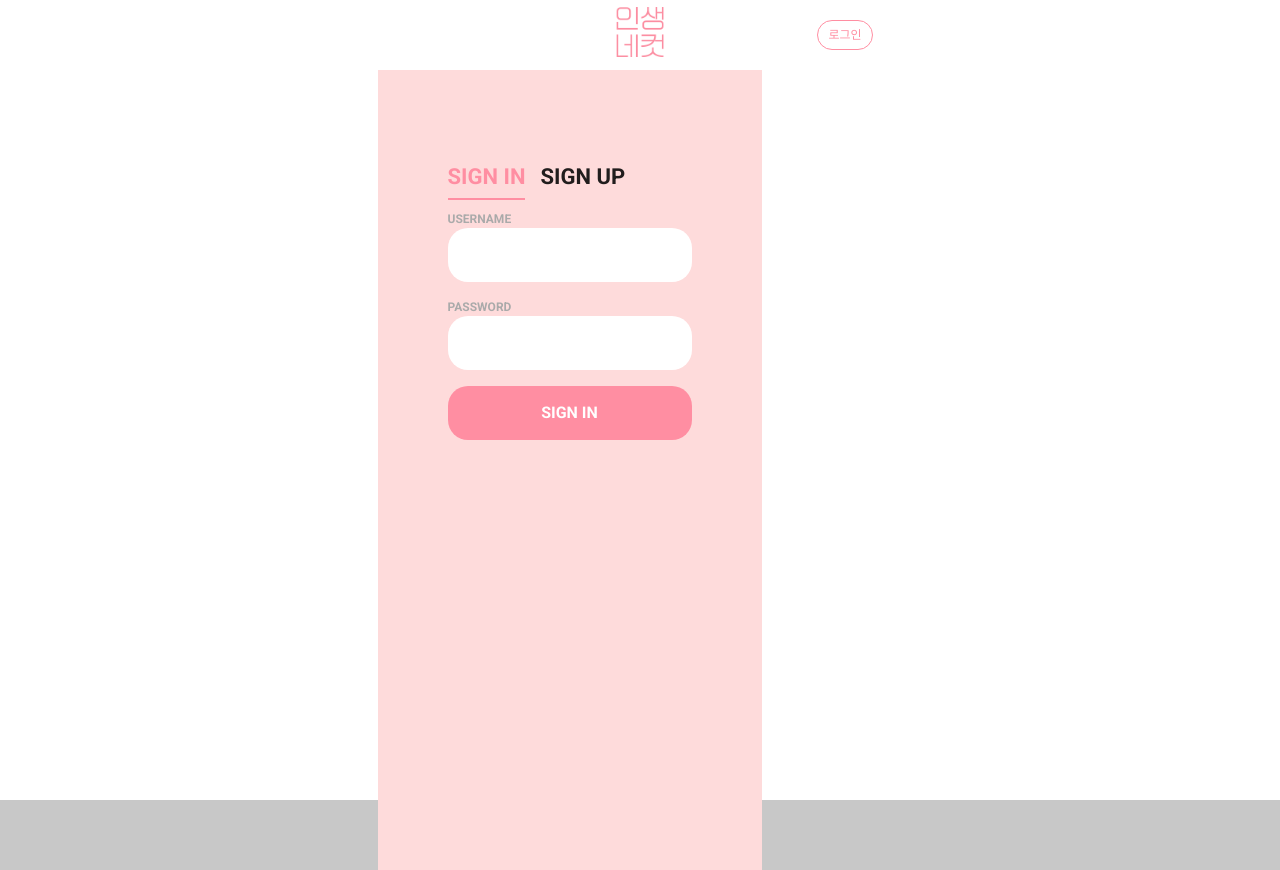
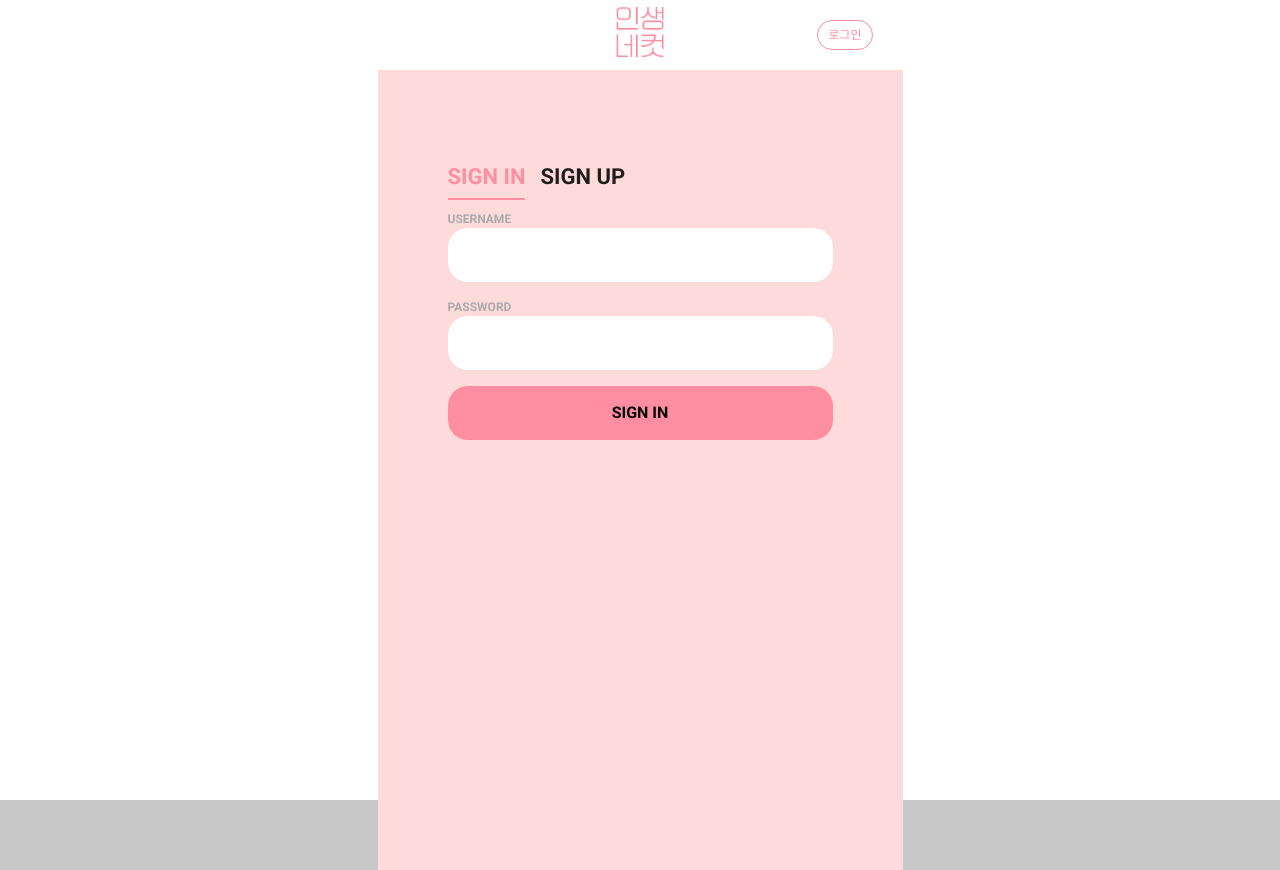
Before and after one commit to oooihmm/life-four-cuts, a Vue app in the folder frontend/: page /login in a window 1280 px wide. Built offline with nearby package versions, Linux system fonts and the light colour scheme.

Commit message:
Feat: 로그인, 회원가입 alert 구현

```diff
--- a/frontend/src/components/Frame.vue
+++ b/frontend/src/components/Frame.vue
@@ -29,7 +29,6 @@ export default {
     isNone() {
       const link = document.location.href
       const loginLink = 'http://localhost:8080/login'
-      console.log(link)
       if (link === loginLink) {
         this.show = false
       }
--- a/frontend/src/views/HomeView.vue
+++ b/frontend/src/views/HomeView.vue
@@ -27,6 +27,7 @@ export default {
 
   #body {
     height: 100%;
+    overflow: scroll;
     background-color: rgb(255, 142, 162);
   }
 </style>
--- a/frontend/src/views/LoginView.vue
+++ b/frontend/src/views/LoginView.vue
@@ -7,47 +7,36 @@
     <div class="login-form">
       <div class="sign-in-htm">
         <div class="group">
-          <label for="user" class="label">Username</label>
-          <input id="user" type="text" class="input">
-        </div>
-        <div class="group">
-          <label for="pass" class="label">Password</label>
-          <input id="pass" type="password" class="input" data-type="password">
-        </div>
-        <!-- <div class="group">
-          <input id="check" type="checkbox" class="check" checked>
-          <label for="check"><span class="icon"></span> Keep me Signed in</label>
-        </div> -->
-        <div class="group">
-          <input type="submit" class="button" value="Sign In">
-        </div>
-        <div class="hr"></div>
-        <!-- <div class="foot-lnk">
-          <a href="#forgot">Forgot Password?</a>
-        </div> -->
-      </div>
-      <div class="sign-up-htm">
-        <div class="group">
-          <label for="user" class="label">Username</label>
-          <input id="user" type="text" class="input">
+          <label for="loginUser" class="label">Username</label>
+          <input id="loginUser" type="text" class="input">
         </div>
         <div class="group">
           <label for="pass" class="label">Password</label>
           <input id="pass" type="password" class="input" data-type="password">
         </div>
         <div class="group">
+          <input type="submit" class="button" value="Sign In" @click="signIn()">
+        </div>
+        <div class="hr"></div>
+      </div>
+      <div class="sign-up-htm">
+        <div class="group">
+          <label for="signUpUser" class="label">Username</label>
+          <input id="signUpUser" type="text" class="input">
+        </div>
+        <div class="group">
+          <label for="pass" class="label">Password</label>
+          <input id="password1" type="password" class="input" data-type="password">
+        </div>
+        <div class="group">
           <label for="pass" class="label">Repeat Password</label>
-          <input id="pass" type="password" class="input" data-type="password">
+          <input id="password2" type="password" class="input" data-type="password">
         </div>
-        <!-- <div class="group">
-          <label for="pass" class="label">Email Address</label>
-          <input id="pass" type="text" class="input">
-        </div> -->
         <div class="group">
-          <input type="submit" class="button" value="Sign Up" name="Sign up">
+          <input type="submit" class="button" id="signUp"
+            value="Sign Up" name="Sign up" @click="signUp()">
         </div>
         <div class="foot-lnk">
-
         </div>
       </div>
     </div>
@@ -56,18 +45,40 @@
 </template>
 
 <script>
-import Frame from '../components/Frame.vue';
-
-import axios from 'axios';
+import Frame from '../components/Frame.vue'
+import router from '../router'
 
 export default {
-    name: "App",
-    components: {
-        Frame
-
+  name: 'App',
+  components: {
+    Frame
+  },
+  methods: {
+    signUp() {
+      const signUpUser = document.getElementById('signUpUser').value
+      const password1 = document.getElementById('password1').value
+      const password2 = document.getElementById('password2').value
+      if((signUpUser === '') || (password1 === '') || password2 === '') {
+        alert('정보를 모두 입력해주세요.')
+      } else {
+        if (password1 === password2) {
+          alert('회원가입에 성공했습니다.')
+          router.go()
+        } else { alert('비밀번호가 일치하지 않습니다. 다시 입력해주세요.') }
+      }
     },
-
-};
+    signIn() {
+      const loginUser = document.getElementById('loginUser').value
+      const password = document.getElementById('pass').value
+      if ((loginUser === '') || (password === '')) {
+        alert('정보를 모두 입력해주세요')
+      } else {
+        alert('로그인에 성공했습니다.')
+        router.push({path:'/home'})
+      }
+    }
+  }
+}
 
 </script>
 
@@ -83,24 +94,16 @@ body{
 .clearfix:after{clear:both;display:block}
 a{color:inherit;text-decoration:none}
 
-/* .logo{
-    height: 10em;
-    padding: 1em;
-    margin-left:-10px;
-    margin-bottom: 10px;
-    display: block;
-    align-content: center;
-} */
 .login-wrap{
   width:100vw;
   height: 100vh;
   margin:auto;
   max-width:525px;
   min-height:670px;
-  /* position:relative; */
+  position:relative;
 }
 .login-html{
-  width:30%;
+  width:100%;
   height:100%;
   position:absolute;
   padding:90px 70px 50px 70px;
@@ -153,7 +156,7 @@ a{color:inherit;text-decoration:none}
 .login-form .group .input,
 .login-form .group .button{
   width:100%;
-  color:#fff;
+  color:black;
   display:block;
 }
 .login-form .group .input,
@@ -203,7 +206,7 @@ a{color:inherit;text-decoration:none}
   transform:scale(0) rotate(0);
 }
 .login-form .group .check:checked + label{
-  color:#fff;
+  color:black;
 }
 .login-form .group .check:checked + label .icon{
   background:rgb(255, 142, 162);
@@ -221,11 +224,6 @@ a{color:inherit;text-decoration:none}
   transform:rotate(0);
 }
 
-/* .hr{
-  height:2px;
-  margin:60px 0 50px 0;
-  background:rgba(255,255,255,.2);
-} */
 .foot-lnk{
   text-align:center;
 }
--- a/frontend/src/views/StartLoadingView.vue
+++ b/frontend/src/views/StartLoadingView.vue
@@ -11,6 +11,7 @@
 
 <script>
 import router from '../router'
+
 export default {
     name: 'StartLoading',
     mounted(){
```
Also changed, not shown: frontend/src/assets/pose/1.jpg (deleted).
